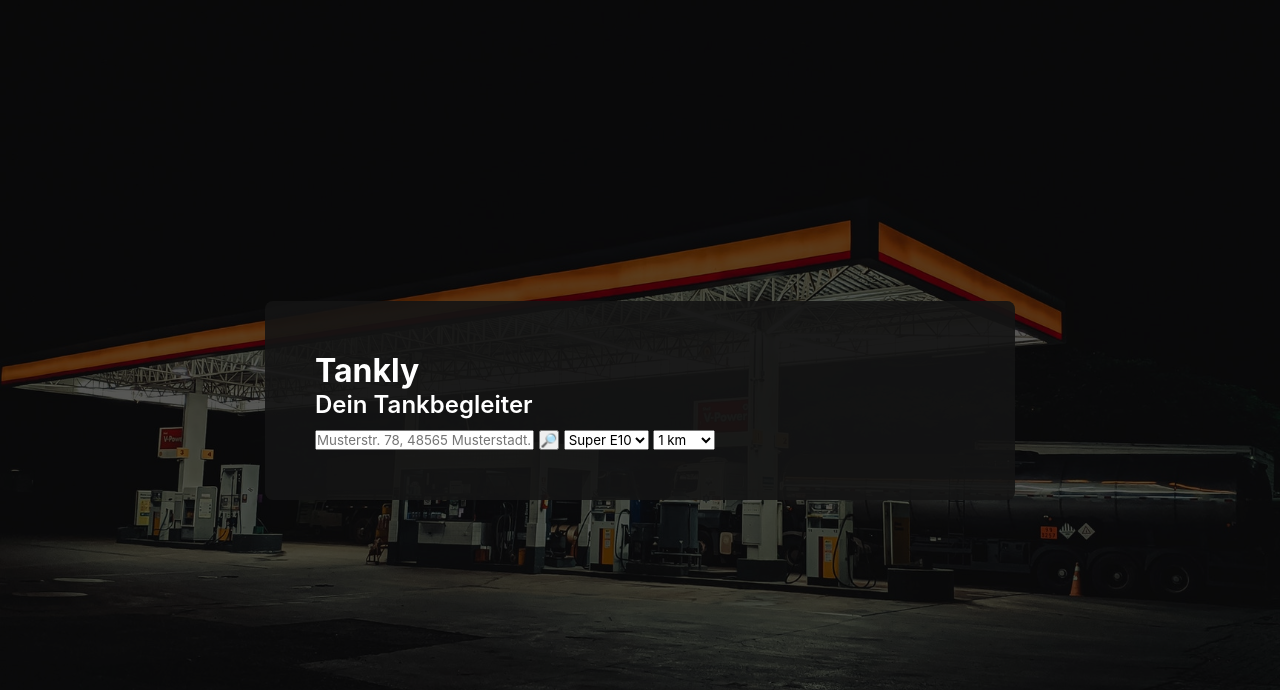
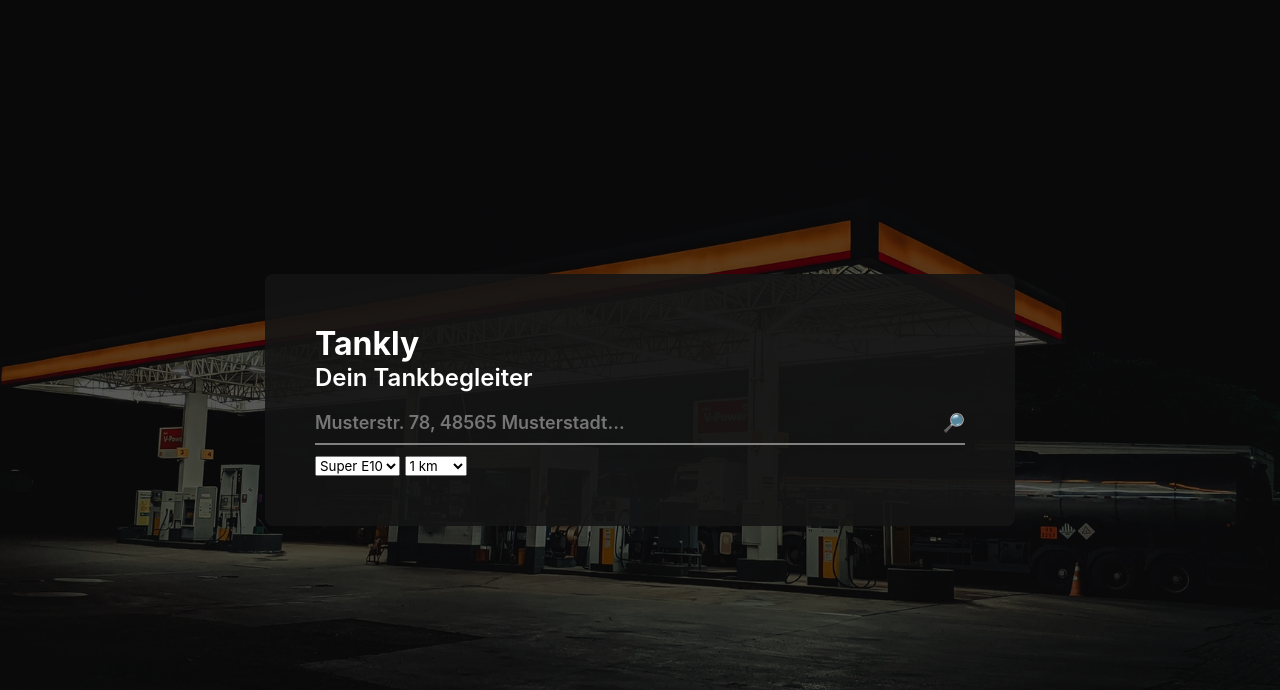
Before and after one commit to dawidduraj/tankly, a Flask app: page / in a window 1280 px wide. Shown: the top 690 px of the page. Run offline with Flask 2, Linux system fonts and the light colour scheme.

Commit message:
Style Address input bar

```diff
--- a/static/main.css
+++ b/static/main.css
@@ -47,8 +47,36 @@ a{
 
 a:hover{
     transform: scale(1.1);
+    color: orangered;
 }
 
 h2{
     margin-bottom: 10px;
 }
+
+.searchbar{
+    display: flex;
+    transition: all 0.2s;
+    margin-bottom: 10px;
+    border-bottom: 2px solid gray;
+}
+
+input{
+    flex-grow: 1;
+    padding: 10px 0px;
+
+
+}
+input, button{
+    font-size: 18px;
+    font-weight: 600;
+    outline: 0;
+    border: none;
+    background: transparent;
+    color: white;
+    margin: auto;
+}
+.searchbar:focus-within{
+    border-bottom: 2px solid orangered;
+    transform: scale(1.05);
+}
--- a/templates/index.html
+++ b/templates/index.html
@@ -8,8 +8,10 @@
     <h1><a href="{{ url_for('index') }}"">Tankly</a></h1>
     <h2>Dein Tankbegleiter</h2>
     <form action="/search" method="post">
-        <input type="text" name="address" placeholder="Musterstr. 78, 48565 Musterstadt..." required {% if address %} value="{{address['road']}} {{address['house_number']}} {{address['postcode']}} {{address['city']}}" {% endif %}>
-        <button type="submit">🔎</button>
+        <div class="searchbar">
+            <input type="search" autocomplete="off" name="address" placeholder="Musterstr. 78, 48565 Musterstadt..." required {% if address %} value="{{address['road']}} {{address['house_number']}} {{address['postcode']}} {{address['city']}}" {% endif %}>
+            <button type="submit">&#x1F50E;&#xFE0E;</button>
+        </div>
         <select name="type" id="type">
             <option value="e10" {% if type == "e10" %}selected{% endif %}>Super E10</option>
             <option value="e5"{% if type == "e5" %}selected{% endif %}>Super E5</option>
```
